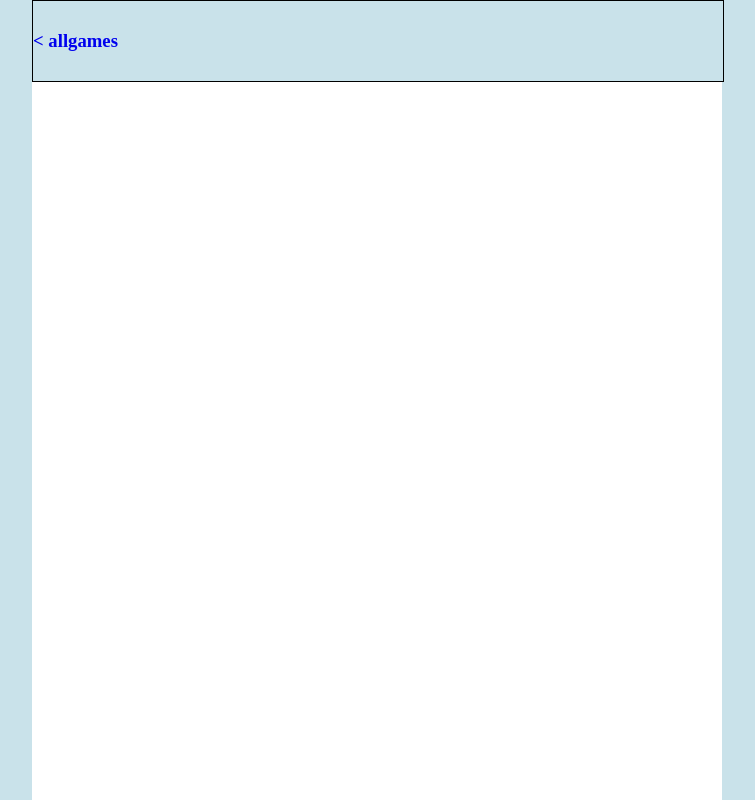
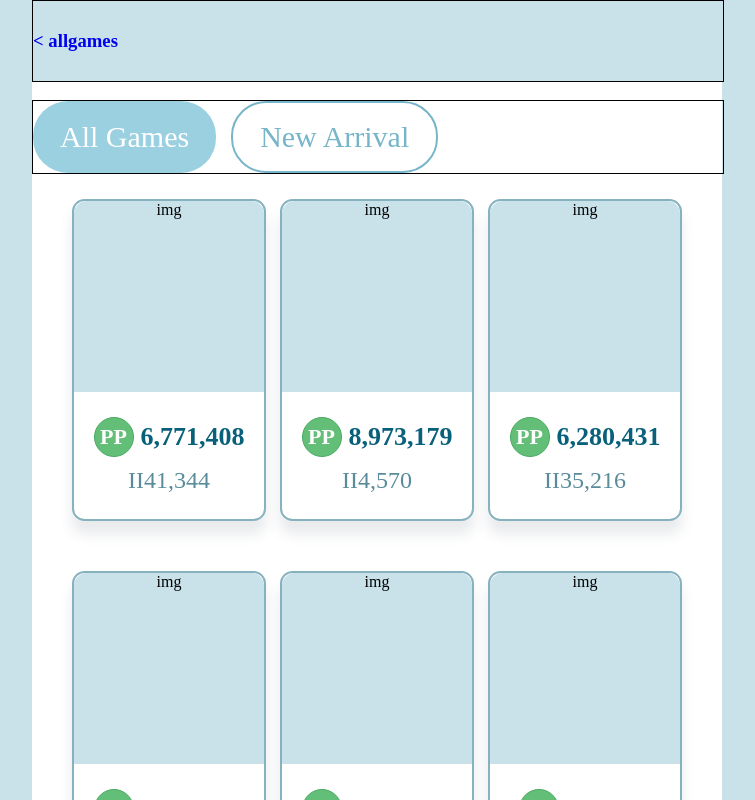
Before and after one commit to JustinFEdev/tournament-react, a React (Create React App) app: page /allgames in a window 1280 px wide. Shown: the top 800 px of the page, without its empty margins (263-1018 px from the left). Built offline with nearby package versions, Linux system fonts and the light colour scheme.

Commit message:
array update

```diff
--- a/src/components/Main.js
+++ b/src/components/Main.js
@@ -384,6 +384,7 @@ const Main = () => {
               >
                 <a href="/allgames">View All Games</a>
               </div>
+              0
             </>
           )}
         </div>
--- a/src/components/box/GameItem.js
+++ b/src/components/box/GameItem.js
@@ -9,8 +9,13 @@ const GameItem = ({ menuData }) => {
     <>
       {menuData !== undefined && (
         <>
-          {menuData.map((info, index) => (
-            <div className="gameItem-container" key={index}>
+          {menuData
+            // .sort(([a], [b]) => a.point - b.point)
+            .map((info, index) => (
+              <div
+                className="gameItem-container"
+                key={index}
+              >
                 <div className="gameItem-img" alt="">
                   img
                 </div>
--- a/src/components/details/AllGames.js
+++ b/src/components/details/AllGames.js
@@ -1,14 +1,121 @@
-import React from "react";
+import React, { useState, useEffect } from "react";
 import "../layout.scss";
 import NaviBar from "../navigation/NaviBar";
+import GameItem from "../box/GameItem";
 
 const AllGames = () => {
+  const [gameData, setGameData] = useState([]);
+  const [pickone, setPickone] = useState({});
+  function AddComma(num) {
+    var regexp = /\B(?=(\d{3})+(?!\d))/g;
+    return num.toString().replace(regexp, ",");
+  }
+
+  function shuffle(array) {
+    var currentIndex = array.length,
+      randomIndex;
+
+    // While there remain elements to shuffle...
+    while (currentIndex != 0) {
+      // Pick a remaining element...
+      randomIndex = Math.floor(
+        Math.random() * currentIndex
+      );
+      currentIndex--;
+
+      // And swap it with the current element.
+      [array[currentIndex], array[randomIndex]] = [
+        array[randomIndex],
+        array[currentIndex],
+      ];
+    }
+    return array;
+  }
+
+  useEffect(() => {
+    const aa = [];
+    const status = [
+      "newarivel",
+      "shooting",
+      "sports",
+      "arcade",
+      "rpg",
+      "adventure",
+      "puzzle",
+      "rhythm",
+    ];
+    for (var i = 0; i < 30; i++) {
+      const count = Math.floor(Math.random() * 10000);
+      const num = Math.floor(Math.random() * 10000000);
+      const people = AddComma(
+        Math.floor(Math.random() * 100000)
+      );
+
+      // const dek = shuffle(status);
+      const choose =
+        status[
+          Math.floor(Math.random() * 100000) % status.length
+        ];
+      const menuDatas = {
+        img: AddComma(Number(count)),
+        point: AddComma(Number(num)),
+        user: people,
+        status: choose,
+      };
+      aa.push(menuDatas);
+    }
+    // console.log("sort");
+    const array = [];
+    aa.map((info) => array.push(info.point));
+    array.sort();
+    console.log("array");
+    console.log(aa);
+    setGameData(aa);
+  }, []);
+
   return (
     <>
       <div className="main-container">
         <div className="main-wrapper">
-          <div style={{ height: "100vh" }}>
+          <div style={{ height: "100%" }}>
             <NaviBar />
+            <div
+              className="menu-container"
+              style={{
+                marginTop: 100,
+                border: "1px solid",
+                padding: 0,
+              }}
+            >
+              <span
+                className="menu-selector"
+                style={{
+                  backgroundColor: "#9bd0e1",
+                  color: "#fff",
+                }}
+              >
+                All Games
+              </span>
+              <span
+                className="menu-selector"
+                style={{
+                  backgroundColor: "#fff",
+                  border: "solid 2.5px #77b5c9",
+                  color: "#77b5c9",
+                }}
+              >
+                New Arrival
+              </span>
+            </div>
+            <div
+              style={{
+                display: "flex",
+                justifyContent: "center",
+                flexWrap: "wrap",
+              }}
+            >
+              <GameItem menuData={gameData} />
+            </div>
           </div>
         </div>
       </div>
```
Also changed, not shown: 1 other file (tests, documents, lock files or other folders). Lines whose indentation alone changed are shown as unchanged.
